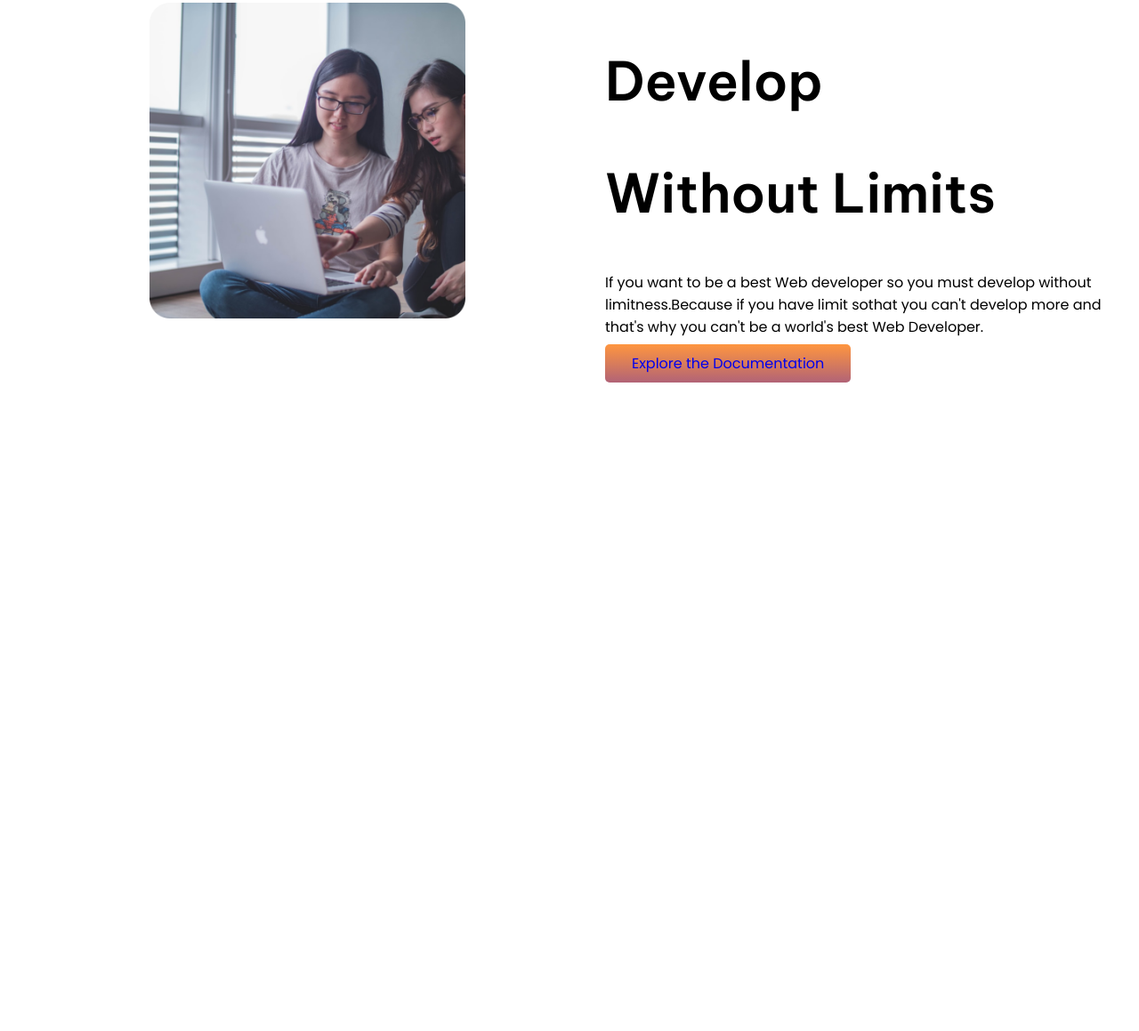
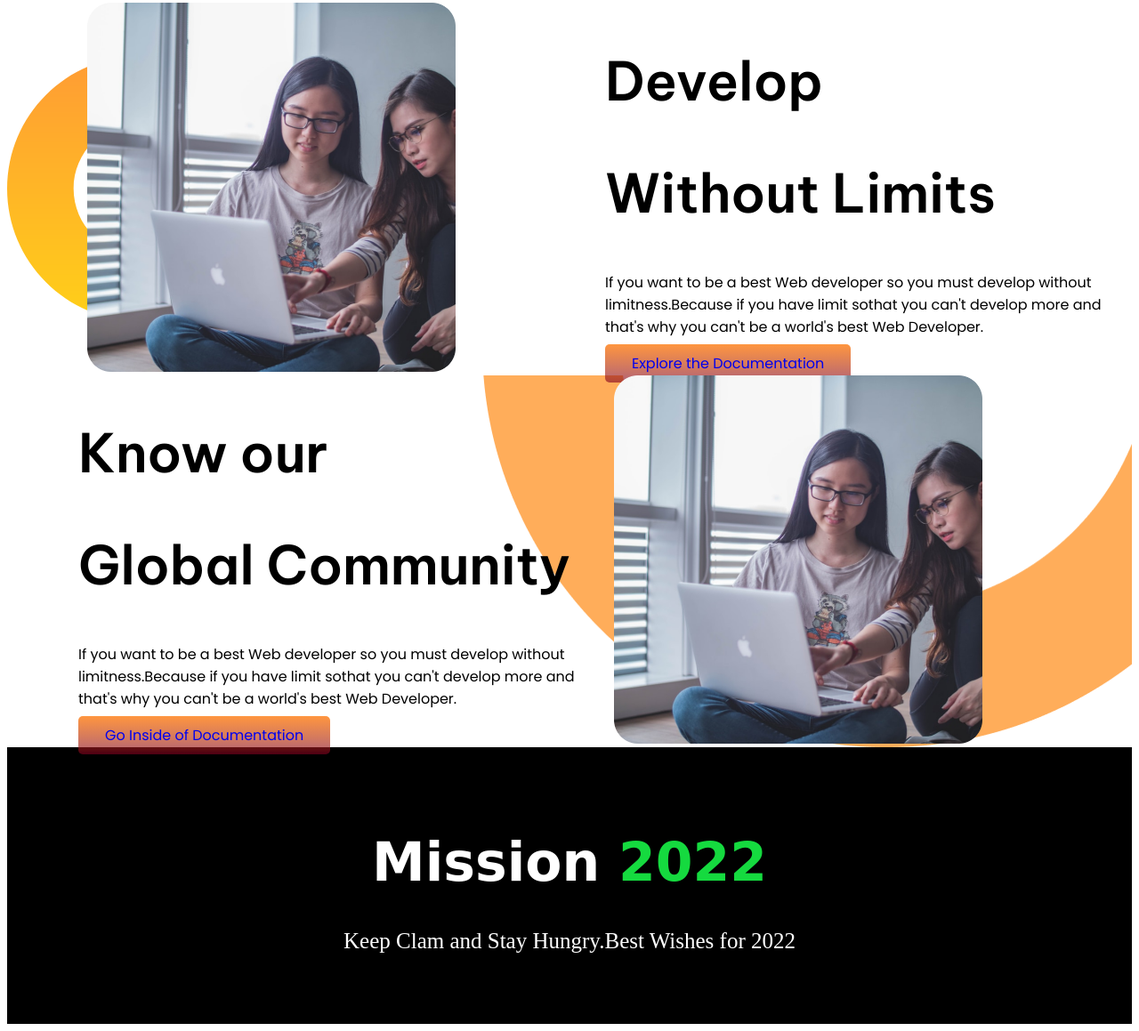
Before and after one commit to ShafinRME/Assignment-1, a plain HTML site: page index.html in a window 1280 px wide. Shown: the part 1045-2204 px from the top of the page at 89% size. Before the commit the page ends 1475 px from the top, so only its background shows below. Drawn offline with Linux system fonts and the light colour scheme; a web font is replaced by a local one.

Commit message:
fifth part finish

```diff
--- a/index.html
+++ b/index.html
@@ -10,6 +10,9 @@
     <link rel="preconnect" href="https://fonts.gstatic.com" crossorigin>
     <link
         href="https://fonts.googleapis.com/css2?family=Abril+Fatface&family=Be+Vietnam+Pro:wght@400;600&family=Poppins&display=swap"
+        rel="stylesheet">
+    <link
+        href="https://fonts.googleapis.com/css2?family=Abril+Fatface&family=Be+Vietnam+Pro:wght@400;600&family=Moon+Dance&family=Poppins&display=swap"
         rel="stylesheet">
     <link rel="stylesheet" href="style.css">
 </head>
@@ -64,10 +67,10 @@
     </section>
     <br><br><br><br><br><br>
     <section class="third-part">
-        <div class="half-width">
+        <div class="half-width3">
             <img src="coding.png" alt="image can't found">
         </div>
-        <div class="half-width">
+        <div class="half-width3">
             <div class="htext3">
                 <h1 class="header-1">Develop</h1>
                 <h1>Without Limits</h1>
@@ -81,6 +84,30 @@
         </div>
 
     </section>
+    <section class="fourth-part">
+
+        <div class="half-width4">
+            <div class="htext3">
+                <h1 class="header-1">Know our</h1>
+                <h1>Global Community</h1>
+            </div>
+            <div class="font">
+                <p> If you want to be a best Web developer so you must develop without limitness.Because if you have
+                    limit sothat you can't develop more and that's why you can't be a world's best Web Developer.
+                </p>
+                <a class="link-button" target="_blank" href="https://www.facebook.com/">Go Inside of Documentation</a>
+            </div>
+        </div>
+        <div class="half-width4">
+            <img src="coding.png" alt="image can't found">
+        </div>
+    </section>
+    <footer class="footer-main">
+        <br><br><br>
+        <h1 class="footerh"><span class="footerpart1">Mission</span> <span class="footerpart2">2022</span></h1>
+        <p class="footer-para">Keep Clam and Stay Hungry.Best Wishes for 2022</p>
+        <br><br><br>
+    </footer>
 
 </body>
 
--- a/style.css
+++ b/style.css
@@ -81,8 +81,52 @@
 .third-part{
     display: flex;
     padding-left: 80px;
+    background-image: url(dream-bg.png);
+    background-repeat: no-repeat;
+    background-position: left;
 }
 .htext3{
     font-size: 40px;
     font-family: 'Be Vietnam Pro', sans-serif;
 }
+.half-width3{
+    width: 50%;
+}
+.half-width3 img{
+    width: 70%;
+    padding-left: 10px;
+}
+.fourth-part{
+    display: flex;
+    padding-left: 80px;
+    background-image: url(shape-1.png);
+    background-repeat: no-repeat;
+    background-position: right -50% bottom 0px ;
+}
+.half-width4{
+    width: 50%;
+}
+.half-width4 img{
+    width: 70%;
+    padding-left: 10px;
+}
+.footer-main{
+    background-color: black;
+}
+.footerh{
+    font-family: 'Moon Dance', cursive;
+    text-align: center;
+    font-size: 60px;
+}
+
+.footerpart1{
+    color: white;
+}
+.footerpart2{
+    color: rgb(21, 218, 63);
+}
+.footer-para{
+    color: white;
+    text-align: center;
+    font-size: 25px;
+}
```
Also changed, not shown: dream-bg.png (added), shape-1.png (added).
